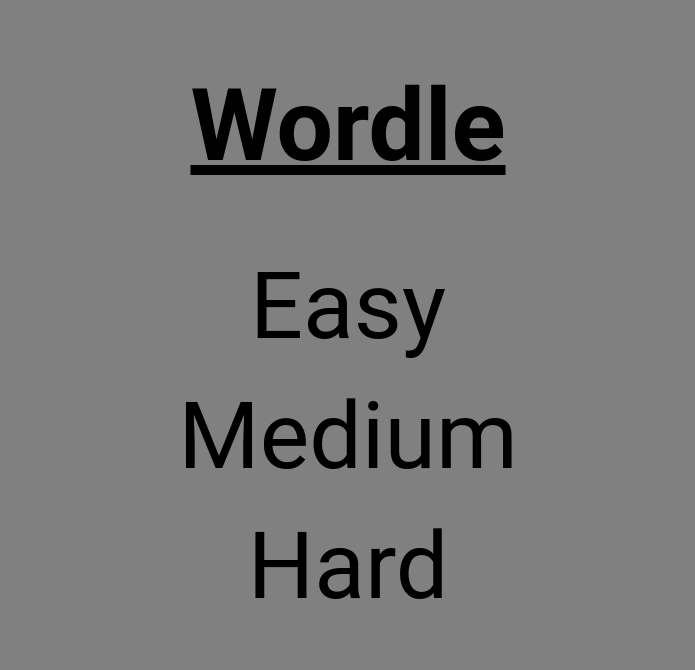
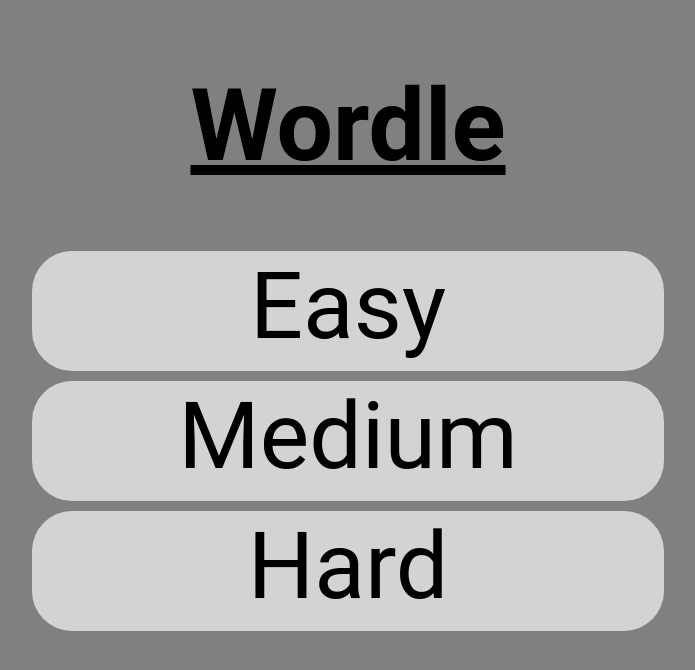
Before and after one commit to kayyon/Web-Programming-Project-2, a PHP site: template templates/levelselect.html in a window 1280 px wide. Shown: the top 670 px of the page, without its empty margins (292-987 px from the left). Run offline with PHP 8.4, Linux system fonts and the light colour scheme; the template is opened without the code that fills it, so the values that code supplies are empty.

Commit message:
Update wordle.css

```diff
--- a/templates/wordle.css
+++ b/templates/wordle.css
@@ -68,7 +68,7 @@ body {
 /*level select page*/
 .levelbox {
 	margin: auto;
-	background-color: gray;
+	background-color: lightgray;
 	width: 50%;
 	height: 120px;
 	text-align: center;
@@ -83,5 +83,5 @@ a {
 	color: black;
 }
 a:hover {
-	color: lightgray;
+	color: darkgray;
 }
```
